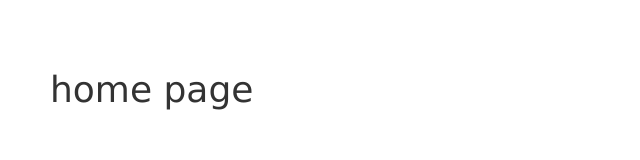
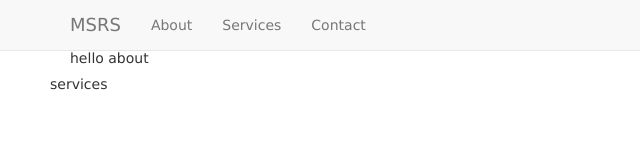
Before and after one commit to KierstonHill83/MSRS, a website: page client/views/index.html in a window 1280 px wide. Shown: the whole page, without its empty margins (0-640 px from the left). Drawn offline with nearby package versions, Linux system fonts and the light colour scheme; some packages are replaced by stand-ins of ours.

Commit message:
Added font awesome

```diff
--- a/client/views/index.html
+++ b/client/views/index.html
@@ -4,6 +4,7 @@
     <meta charset="utf-8">
     <title>MSRS</title>
     <link rel="stylesheet" href="//netdna.bootstrapcdn.com/bootstrap/3.3.5/css/bootstrap.min.css">
+    <link rel="stylesheet" href="https://maxcdn.bootstrapcdn.com/font-awesome/4.5.0/css/font-awesome.min.css">
     <link rel="stylesheet" href="/css/main.css">
 
   </head>
--- a/client/views/partials/home.html
+++ b/client/views/partials/home.html
@@ -1 +1,39 @@
-<h1>home page</h1>
+<nav class="navbar navbar-default navbar-fixed-top" role="navigation">
+  <div class="container">
+    <div class="navbar-header page-scroll">
+      <button type="button" class="navbar-toggle" data-toggle="collapse" data-target=".navbar-ex1-collapse">
+        <span class="sr-only"></span>
+        <span class="icon-bar"></span>
+        <span class="icon-bar"></span>
+        <span class="icon-bar"></span>
+      </button>
+      <a class="navbar-brand page-scroll" href="#page-top">MSRS</a>
+    </div>
+    <div class="collapse navbar-collapse navbar-ex1-collapse">
+      <ul class="nav navbar-nav">
+        <li class="hidden active">
+          <a class="page-scroll" href="#page-top"></a>
+        </li>
+        <li class>
+          <a class="page-scroll" href="#about">About</a>
+        </li>
+        <li class>
+          <a class="page-scroll" href="#services">Services</a>
+        </li>
+        <li class>
+          <a class="page-scroll" href="#contact">Contact</a>
+        </li>
+      </ul>
+    </div>
+  </div>
+</nav>
+
+<section id="about" class="about-section">
+  <div class="container">
+    <p>hello about</p>
+  </div>
+</section>
+
+<section id="services" class="services-section">
+  <p>services</p>
+</section>
```
